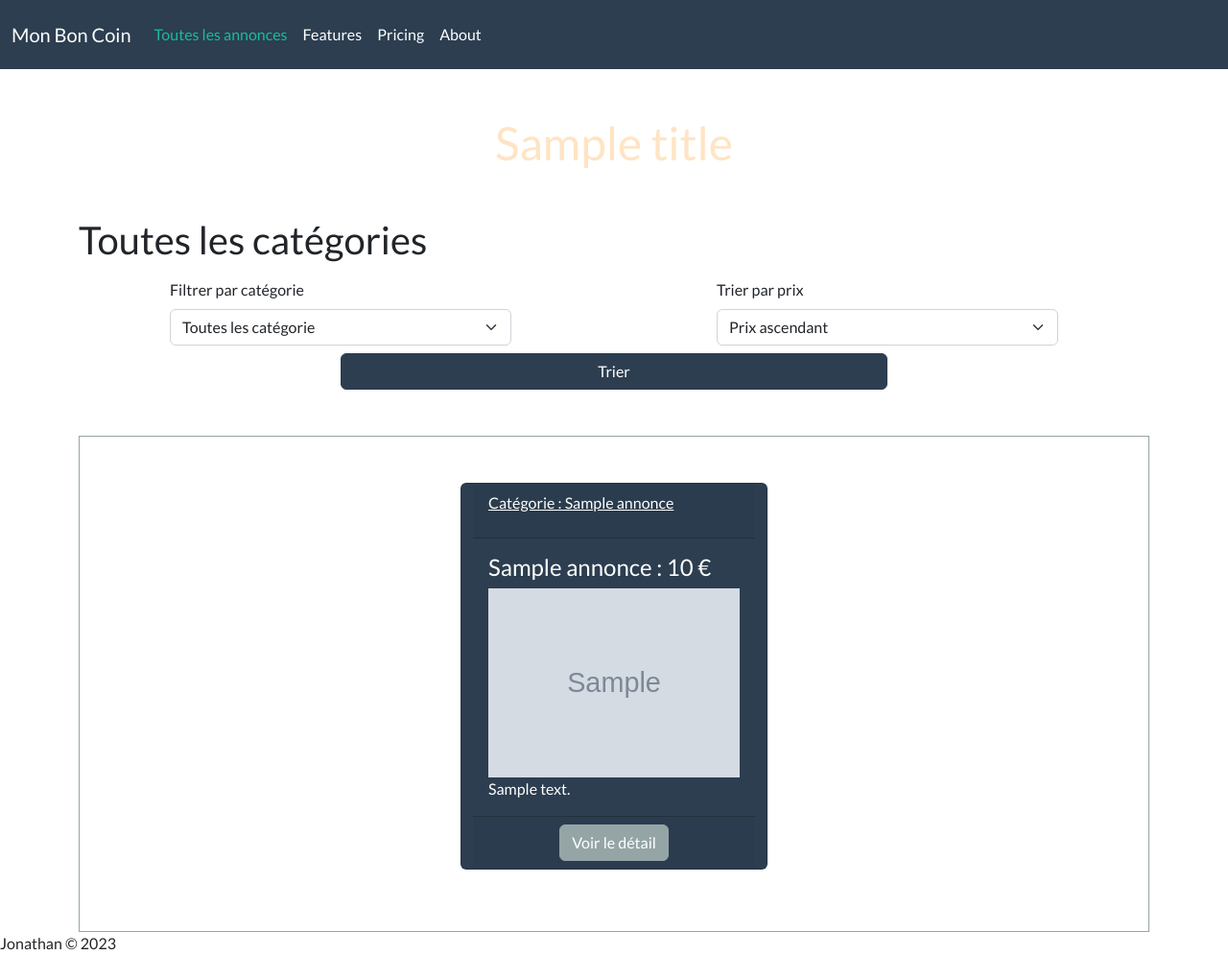
After one commit to JonathanMahou/monBonCoin, a PHP site: template Views/annonces/annonces.php in a window 1280 px wide. The commit adds this page. Shown: the whole page at 96% size. Run offline with PHP 8.4, Linux system fonts and the light colour scheme; the template is opened without the code that fills it: most values are stand-ins (such as "Sample title", 1, 10 or a date in 2020); grey boxes marked "Sample" are stand-in pictures; some libraries are stand-ins or nearby versions.

Commit message:
with filter in annoncement

```diff
--- a/Models/AnnoncesModel.php
+++ b/Models/AnnoncesModel.php
@@ -19,7 +19,7 @@ class AnnoncesModel extends Db
         // }
 
         //AUTRE MANIERE PLUS PROPRE
-         $request = "SELECT * ,annonces.title AS title, categories.title AS NameCat FROM annonces INNER JOIN categories ON annonces.idCategorie = categories.idCategorie";
+         $request = "SELECT * ,annonces.title AS title, categories.title AS nameCat FROM annonces INNER JOIN categories ON annonces.idCategorie = categories.idCategorie";
         // if($order !==null){
         //     $request .= " ORDER BY " . $order;
         // }
@@ -58,9 +58,9 @@ class AnnoncesModel extends Db
     }
 
     //Méthode pour trouver les annonces d'une catégorie
-    public static function findByCat($idCategorie)
+    public static function findByCat($idCategorie, $order = null)
     {
-        $request = "SELECT * FROM annonces WHERE idCategorie = ?";
+        $request = "SELECT *, annonces.title AS title, categories.title AS nameCat FROM annonces INNER JOIN categories ON annonces.idCategorie = categories.idCategorie WHERE annonces.idCategorie = ?";
         $response = self::getDb()->prepare($request);
         $response->execute($idCategorie);
 
--- a/Models/CategoriesModel.php
+++ b/Models/CategoriesModel.php
@@ -18,7 +18,7 @@ class CategoriesModel extends Db
         $response = self::getDb()->prepare($request);
         $response->execute();
 
-        return $response->fetch(PDO::FETCH_ASSOC);
+        return $response->fetchAll(PDO::FETCH_ASSOC);
     }
 
     //Trouver une catégorie par son id
--- a/Views/annonces/accueil.php
+++ b/Views/annonces/accueil.php
@@ -9,7 +9,7 @@
     <div class="row justify-content-around">
         <?php foreach ($annonces as $key => $annonce) : ?>
             <div class="card text-white bg-primary mb-3" style="max-width: 20rem;">
-                <div class="card-header">Categorie : <?= $annonce['NameCat'] ?> </div>
+                <div class="card-header">Categorie : <?= $annonce['nameCat'] ?> </div>
                 <div class="card-body">
                     <h4 class="card-title"><?= $annonce['title'] ?> : <?= $annonce['price'] ?> € </h4>
                     <img src="<?= SITEBASE ?>/img/annonces/<?= $annonce['image']?>" alt="<?= $annonce['title'] ?>" class="img-fluid">
--- /dev/null
+++ b/Views/annonces/annonces.php
@@ -0,0 +1,58 @@
+<?php
+// var_dump($annonces);
+// var_dump($categories);
+?>
+
+<?php if (!isset($_GET['idCategorie']) || empty($_GET['idCategorie'])) : ?>
+    <h2 class="mt-4">Toutes les catégories</h2>
+<?php else : ?>
+    <?php if (!$annonces) :  ?>
+        <h2>Il n'y a pas d'annonces dans cette catégorie</h2>
+    <?php else : ?>
+        <h2 class="mt-4">Annonces de la catégories : <?= $annonces[0]['nameCat'] ?></h2>
+    <?php endif; ?>
+<?php endif; ?>
+<!-- Formulaire de tri -->
+<div>
+    <form method="GET" class="row justify-content-around mb-5">
+        <div class="m-2 col-12 col-md-4">
+            <label for="idCategorie" class="form-label">Filtrer par catégorie</label>
+            <select name="idCategorie" id="categorie" class="form-select">
+                <option value="">Toutes les catégorie</option>
+
+                <?php foreach ($categories as $categorie) : ?>
+                    <option value="<?= $categorie['idCategorie'] ?>"><?= ucfirst($categorie['title']) ?></option>
+                <?php endforeach ?>
+            </select>
+        </div>
+        <div class="m-2 col-12 col-md-4">
+            <label for="price" class="form-label">Trier par prix</label>
+            <select name="order" id="order" class="form-select">
+                <option value="price ASC">Prix ascendant</option>
+                <option value="price DESC">Prix descendant</option>
+            </select>
+        </div>
+        <button class="btn btn-primary w-50">Trier</button>
+    </form>
+</div>
+
+<!-- Section d'affichage des annonces -->
+<div class="container border border-secondary p-5">
+    <div class="row justify-content-around">
+        <?php foreach ($annonces as $key => $annonce) : ?>
+            <div class="card text-white bg-primary mb-3" style="max-width: 20rem;">
+                <div class="card-header">
+                    <p><u>Catégorie : <?= $annonce['nameCat'] ?></u></p>
+                </div>
+                <div class="card-body">
+                    <h4 class="card-title"><?= $annonce['title'] ?> : <?= $annonce['price'] ?> €</h4>
+                    <img src="<?= SITEBASE ?>/img/annonces/<?= $annonce['image'] ?>" alt="<?= $annonce['title'] ?>" class="img-fluid">
+                    <p class="card-text"><?= $annonce['description'] ?></p>
+                </div>
+                <div class="card-footer text-center">
+                    <a href="annonceDetail?id=<?= $annonce['idAnnonce'] ?>" class="btn btn-secondary">Voir le détail</a>
+                </div>
+            </div>
+        <?php endforeach ?>
+    </div>
+</div>
```
Also changed, not shown: App/Routeur.php (+7 -1 lines), Controllers/AnnoncesController.php (+20 -0 lines), public/img/annonces/iphone.jpg (added), public/img/annonces/transat.jpg (added).
